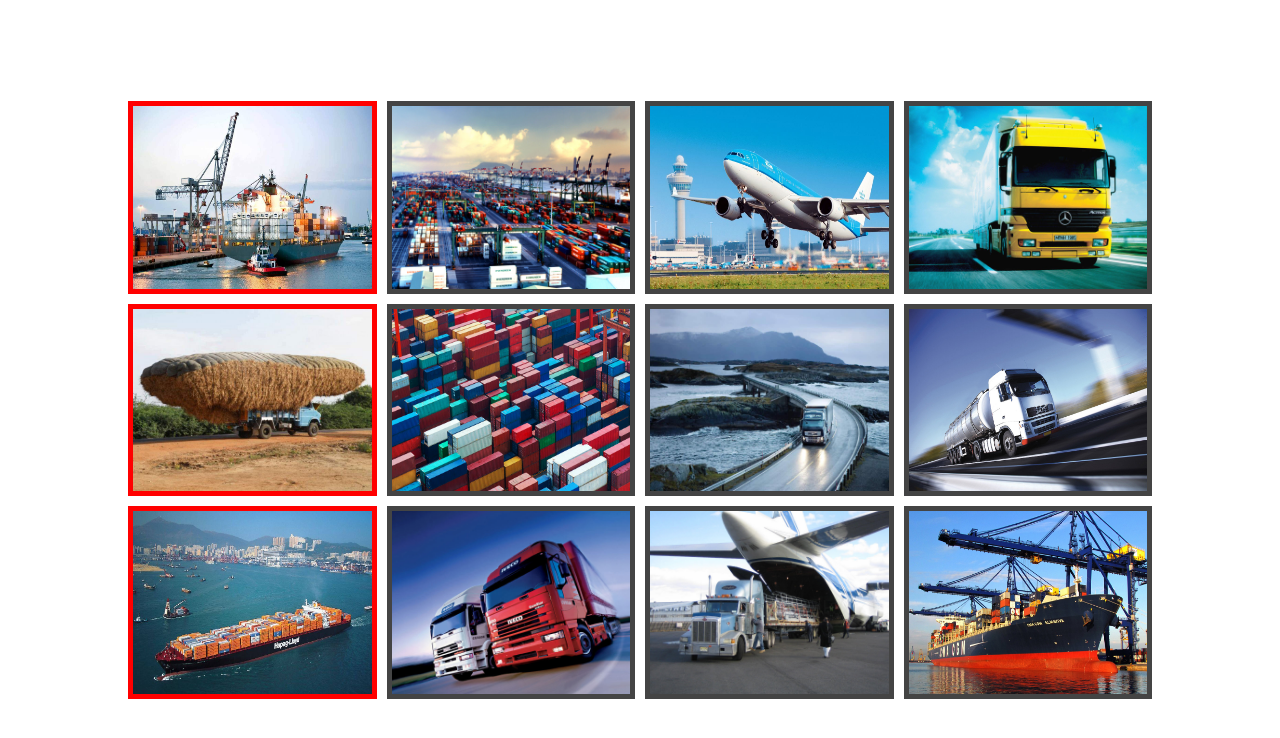
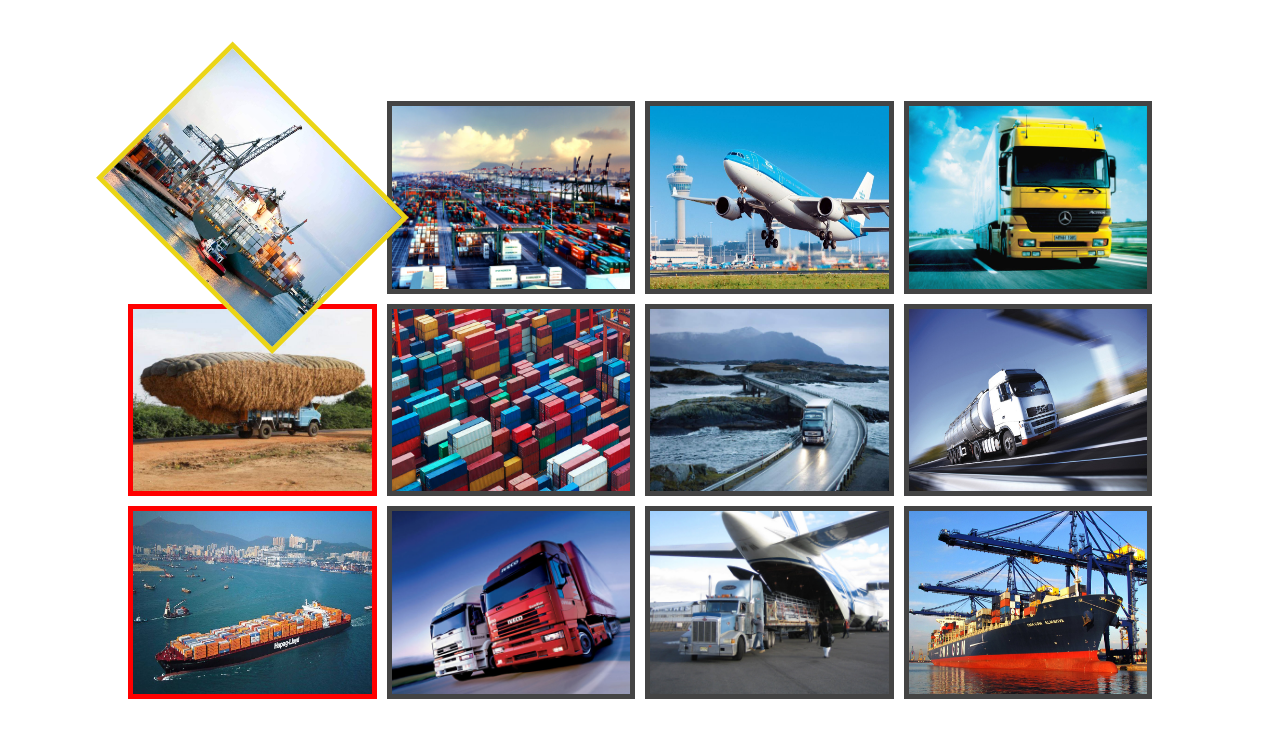
Before and after one commit to developerentity/galanix-task-2, a React (Create React App) app: page / in a window 1280 px wide. In both pictures the pointer is over the element 252 px from the left and 197 px from the top of the page. Shown: the top 738 px of the page. Built offline with nearby package versions, Linux system fonts and the light colour scheme.

Commit message:
feat: made task 2.5

```diff
--- a/src/App.css
+++ b/src/App.css
@@ -14,7 +14,13 @@
 
 .img-container {
     display: block;
-    border: rgb(68, 68, 68) 5px solid;
+    border : rgb(68, 68, 68) 5px solid;
+}
+
+.img-container:hover {
+    border    : rgb(235, 213, 22) 5px solid !important;
+    transform : rotate(45deg);
+    transition: 1s;
 }
 
 .img {
```
